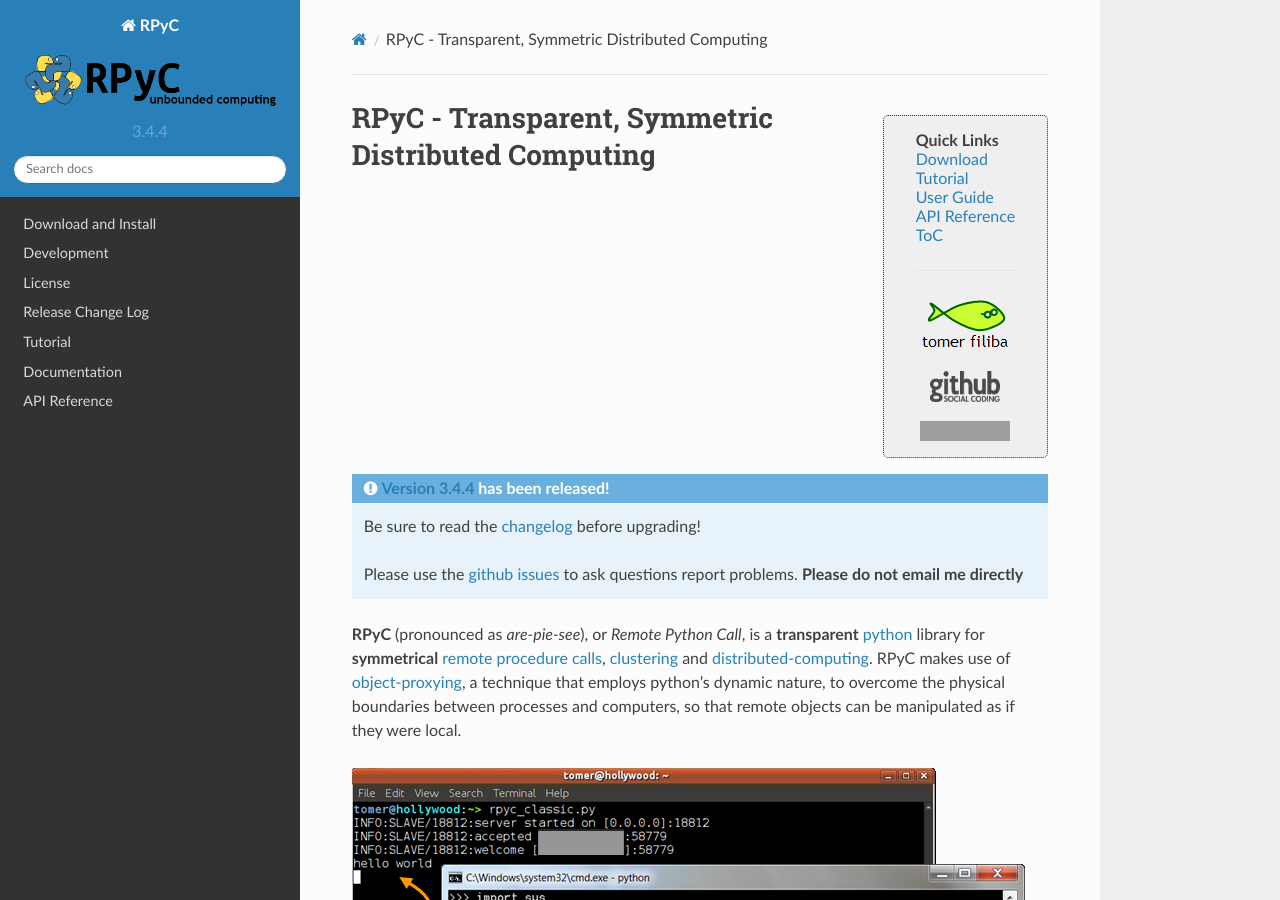
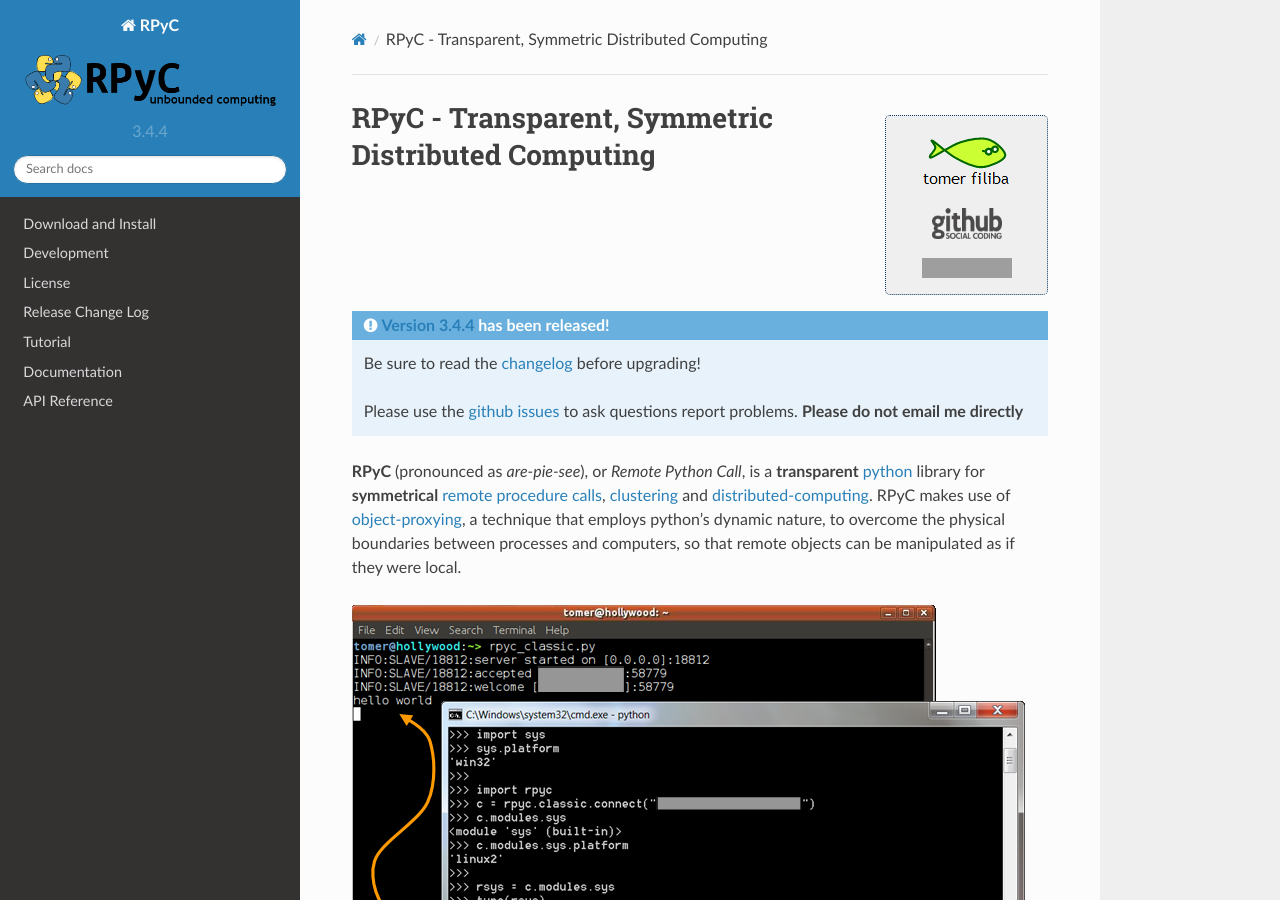
Before and after one commit to tomerfiliba-org/rpyc, a Sphinx documentation site: the page built from docs/index.rst, in a window 1280 px wide and 900 px high. Built offline with Sphinx 7.4.7 and the Read the Docs theme 2.0.0, drawn with Linux system fonts in a browser that asks for light colours; grey boxes are pictures that could not be loaded.

Commit message:
Remove "Quick links" from the box
redundant due to the menu in sphinx_rtd_theme

```diff
--- a/docs/index.rst
+++ b/docs/index.rst
@@ -2,15 +2,6 @@
 
     <div style="float:right; margin:1em 0em 1em 1em; padding: 1em 2em 1em 2em; background-color: #efefef;
         border-radius: 5px; border-width: thin; border-style: dotted; border-color: #0C3762;">
-    <strong>Quick Links</strong><br/>
-    <ul>
-    <li><a href="#getting-started" title="Jump to download">Download</a></li>
-    <li><a href="tutorial.html" title="Tutorial">Tutorial</a></li>
-    <li><a href="docs.html" title="User guide">User Guide</a></li>
-    <li><a href="api.html" title="API reference">API Reference</a></li>
-    <li><a href="#contents" title="Jump to Table of Contents">ToC</a></li>
-    </ul>
-    <hr/>
     <a href="http://tomerfiliba.com" target="_blank">
     <img style="display: block; margin-left: auto; margin-right: auto" alt="Tomer Filiba"
     src="_static/fish-text-black.png" title="Tomer's Blog"/>
```
